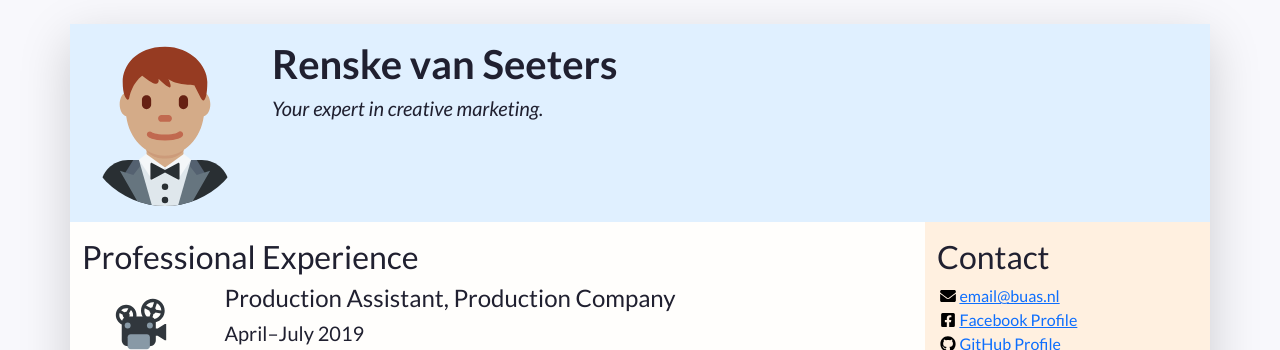
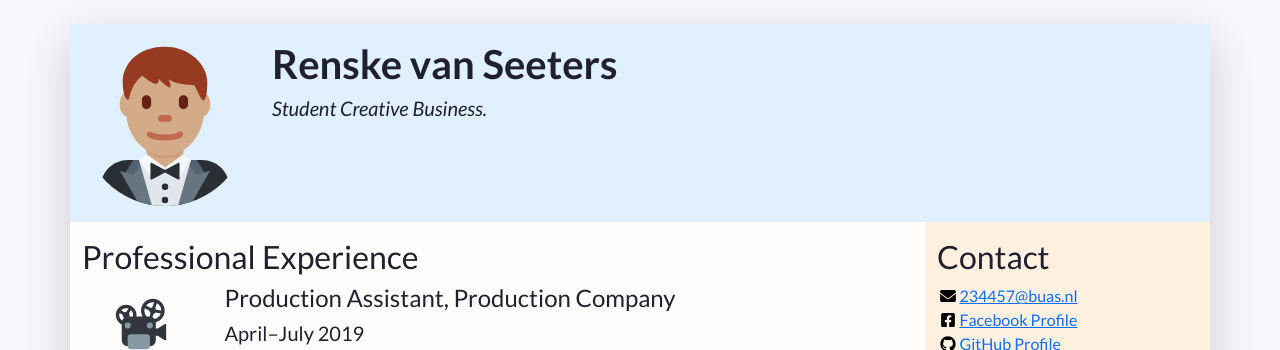
Before and after one commit to rvseet/cv, a plain HTML site: page index.html in a window 1280 px wide. Shown: the top 350 px of the page. Drawn offline with nearby package versions, Linux system fonts and the light colour scheme.

Commit message:
Update index.html
i added my e-mail of school

```diff
--- a/index.html
+++ b/index.html
@@ -50,7 +50,7 @@
         -->
         <div class="col-12 col-sm-8 col-md-9 col-lg-10 my-3 header-content">
           <h1 class="fw-bolder">Renske van Seeters</h1>
-          <h5 class="fst-italic tagline">Your expert in creative marketing.</h5>
+          <h5 class="fst-italic tagline">Student Creative Business.</h5>
         </div>
       </header>
 
@@ -174,7 +174,7 @@
               <li class="contact-item">
                 <a class="d-flex align-items-center" href="mailto:email@buas.nl" target="_blank">
                   <img class="contact-icon" src="images/icons/envelope.svg" alt="Email">
-                  email@buas.nl
+                 234457@buas.nl
                 </a>
               </li>
               <li class="contact-item">
```
